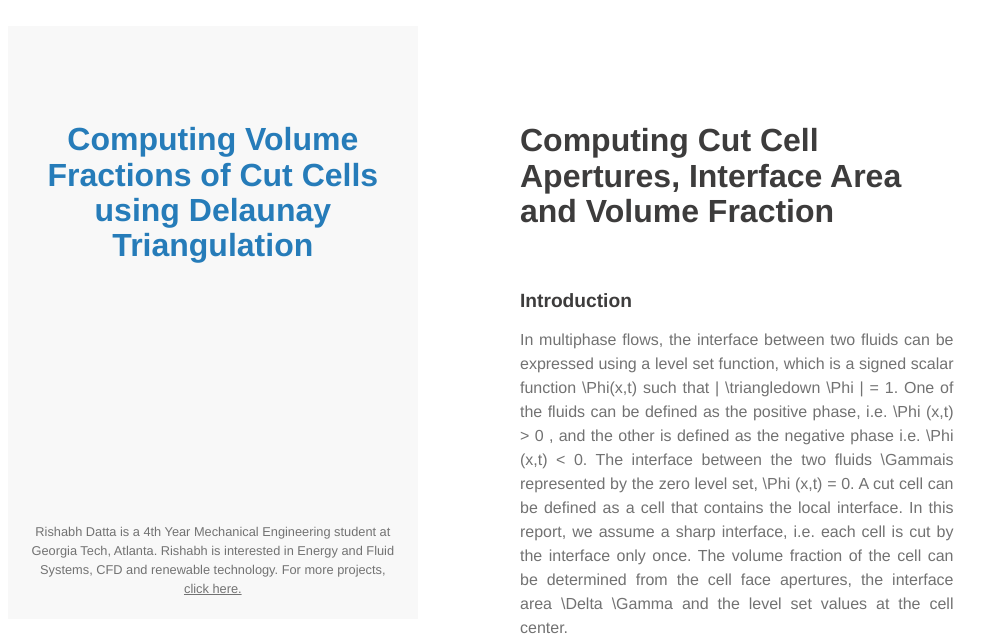
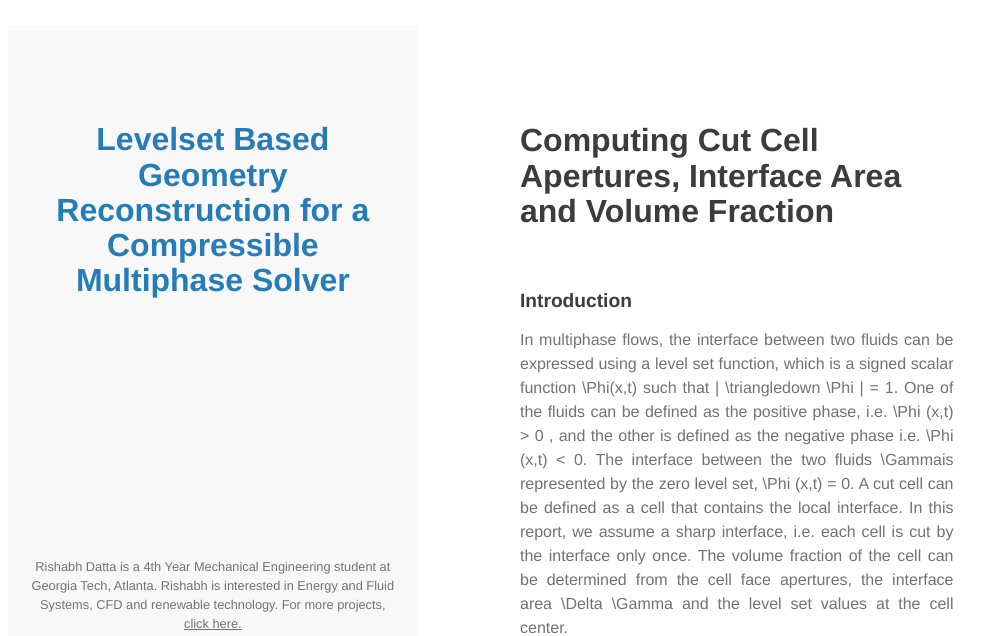
Before and after one commit to rdatta31/DelaunayTriangulation, a plain HTML site: page index.html in a window 1280 px wide. Shown: the top 636 px of the page, without its empty margins (120-1105 px from the left). Drawn offline with Linux system fonts and the light colour scheme.

Commit message:
Add files via upload

```diff
--- a/index.html
+++ b/index.html
@@ -10,7 +10,7 @@
 
 		<div class = "sidenav">
 
-			<h4 align = "center"> Computing Volume Fractions of Cut Cells using Delaunay Triangulation </h4>
+			<h4 align = "center"> Levelset Based Geometry Reconstruction for a Compressible Multiphase Solver  </h4>
 
 
 
@@ -27,7 +27,7 @@
 		<div class = "main">
 
 			<div class = "top">
-				<h4 align = "center"> Computing Volume Fractions of Cut Cells using Delaunay Triangulation </h4>
+				<h4 align = "center"> Levelset Based Geometry Reconstruction for a Compressible Multiphase Solver  </h4>
 
 
 					<p align="center">  Rishabh Datta is a 4th Year Mechanical Engineering student at Georgia Tech, Atlanta. Rishabh is interested in Energy and Fluid Systems, CFD and renewable technology. For more projects,
```
